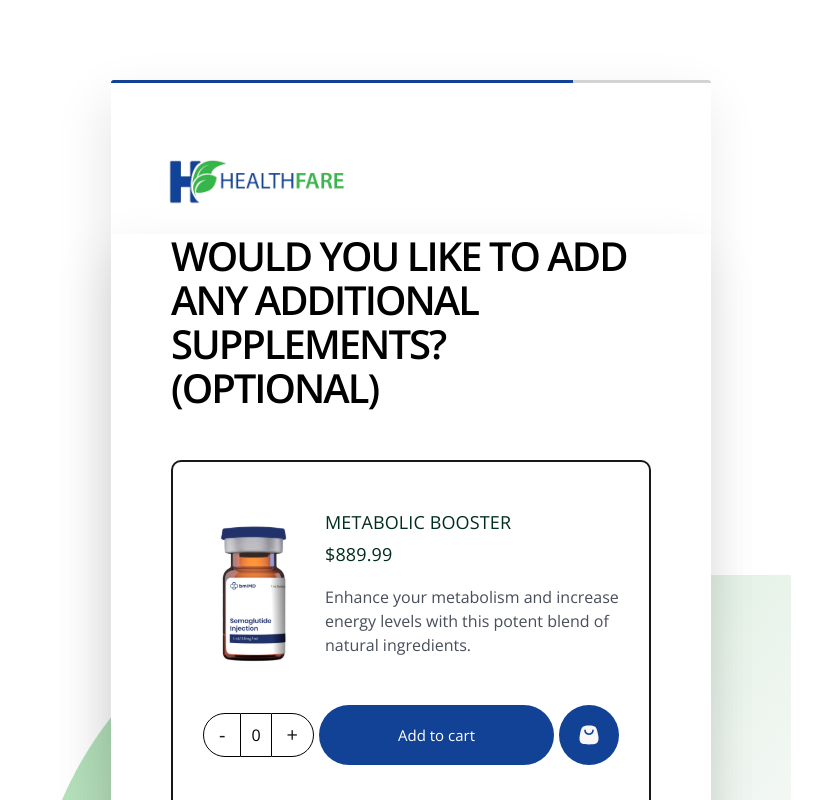
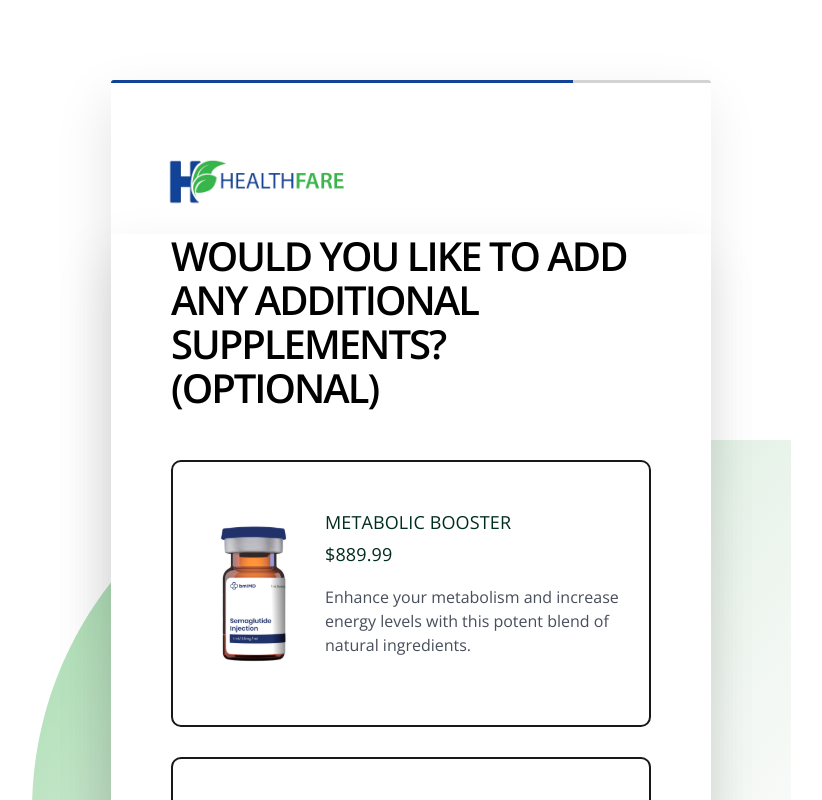
Before and after one commit to ShaYri12/HealthFare, a Next.js app: page / in a window 1280 px wide. Both pictures are taken after a click on the button "Add Supplements". Shown: the top 800 px of the page, without its empty margins (229-1051 px from the left). Built offline with nearby package versions, Linux system fonts and the light colour scheme.

Commit message:
fix the client requriemnets

```diff
--- a/app/components/AddSuppliment.js
+++ b/app/components/AddSuppliment.js
@@ -1,55 +1,13 @@
-'use client'
-
+'use client';
 import '../styles/stepthree.css';
 import '../styles/form.css';
-import { useTranslation } from 'react-i18next';
-import React, { useEffect, useState } from 'react';
+import { useTranslation } from 'react-i18next'; // Import useTranslation hook
+import React, { useState } from 'react';
 
-const StepThree = ({ handleOrignalStep, handleChange, values, cart2, setCart2 }) => {
-  const { t } = useTranslation();
 
-  // Function to add items to the cart
-  const addToCart = (item) => {
-    // Check if the item already exists in the cart based on title
-    const existingItem = cart2.find(cartItem => cartItem.title === item.title);
+const StepThreeCard = ({ imgSrc, title, price, desc, addToCart, handleOrignalStep }) => {
+    const [quantity, setQuantity] = useState(1);
 
-    if (existingItem) {
-      // Item already exists, update the quantity
-      const updatedCart = cart2.map(cartItem => {
-        if (cartItem.title === item.title) {
-          return {
-            ...cartItem,
-            quantity: item.quantity // Update the quantity to the new selected quantity
-          };
-        }
-        return cartItem;
-      });
-      setCart2(updatedCart); // Update the cart state with the updated item
-      console.log(cart2)
-      handleOrignalStep
-    } else {
-      // Item does not exist, add it to the cart
-      setCart2(prevCart2 => [...prevCart2, item]);
-      console.log(cart2)
-      handleOrignalStep
-    }
-  };
-
-  // Component for each card representing a product
-  const StepThreeCard = ({ imgSrc, title, price, desc }) => {
-    const [quantity, setQuantity] = useState(0);
-
-    useEffect(() => {
-      // Check if the item exists in the cart and update quantity accordingly
-      const foundItem = cart2.find(item => item.title === title);
-      if (foundItem) {
-        setQuantity(foundItem.quantity);
-      } else {
-        setQuantity(0);
-      }
-    }, [cart2, title]); // Re-run effect when cart or title changes
-
-    // Handler for adding item to cart
     const handleAddToCart = () => {
       if (quantity > 0) {
         const item = {
@@ -59,132 +17,76 @@ const StepThree = ({ handleOrignalStep, handleChange, values, cart2, setCart2 })
           desc: desc,
           quantity: quantity,
         };
-
-        addToCart(item); // Add item to cart
+        addToCart(item); // Notify parent component (StepThree) about the added item
+        handleOrignalStep(); // Proceed to the next step
       } else {
         console.log('Quantity should be greater than zero to add to cart.');
         // Optionally, you could display an error message or alert the user.
       }
     };
 
-    // Handlers for increasing and decreasing quantity
-    const increaseQuantity = () => {
-      setQuantity(quantity + 1);
-    };
-
-    const decreaseQuantity = () => {
-      if (quantity > 1) {
-        setQuantity(quantity - 1);
-      }
-    };
-
-    const removeFromCart = () => {
-      const updatedCart = cart2.filter(cartItem => cartItem.title !== title);
-      setCart2(updatedCart);
-      setQuantity(0)
-      console.log("AS:",cart2)
-    };
-
-    // Check if the item is already in cart
-    const isInCart = cart2.some(item => item.title === title);
-    const quantityInCart = isInCart ? cart2.find(item => item.title === title).quantity : 0;
-
-
     return (
-      <div className="card card-supplement">
-        <div className="card-top">
-          <div className="card-img">
+      <div className='card card-suppliment' onClick={handleAddToCart}>
+        <div className='card-top'>
+          <div className='card-img'>
             <img src={imgSrc} alt={title} />
           </div>
-          <div className="card-title-price title-price-stepthree">
+          <div className='card-title-price title-price-stepthree'>
             <h3>{title}</h3>
-            <div className="price-desc">
+            <div className='price-desc'>
               <h3>{price}</h3>
               <p>{desc}</p>
             </div>
           </div>
         </div>
-        <div className="btn-group btn-group-stepthree">
-          <div className="quantity-control">
-            <button
-              className="quantity-btn quantity-increase"
-              onClick={decreaseQuantity}
-            >
-              -
-            </button>
-            <span>{quantity}</span>
-            <button
-              className="quantity-btn quantity-dicrease"
-              onClick={increaseQuantity}
-            >
-              +
-            </button>
-          </div>
-          {isInCart ? (
-            <div className="forward-btns">
-              <button
-                className="long-btn add-cart-btn"
-                onClick={handleAddToCart}
-              >
-                {quantityInCart} - In Cart
-              </button>
-              <button
-                className="arrow-btn cart-btn in-cart"
-                onClick={removeFromCart}
-              >
-                <img src="/assets/delete.svg" alt="cart" />
-              </button>
-            </div>
-          ) : (
-            <div className="forward-btns">
-              <button
-                className="long-btn add-cart-btn"
-                onClick={handleAddToCart}
-              >
-                Add to cart
-              </button>
-              <button className="arrow-btn cart-btn">
-                <img src="/assets/cart.svg" alt="cart" />
-              </button>
-            </div>
-          )}
-        </div>
       </div>
     );
   };
 
-  // Data for cards displaying products
+
+const StepThree = ({handleOrignalStep, handleChange, values, cartitem }) => {
+  const [cart, setCart] = useState([]);
+  const { t } = useTranslation(); // Initialize useTranslation hook
+
+  const addToCart = (item) => {
+    setCart(prevCart => [...prevCart, item]);
+    cartitem(item)
+    console.log('Cart:', [...cart, item]); // Log the updated cart for debugging
+  };
+
   const cardsData = [
     {
       imgSrc: "/assets/step3-product1.svg",
-      title: t('stepThree.product1.title'),
+      title: t('stepThree.product1.title'), // Translate title using t function
       price: "$889.99",
-      desc: t('stepThree.product1.description'),
+      desc: t('stepThree.product1.description'), // Translate description using t function
     },
     {
       imgSrc: "/assets/step3-product2.svg",
-      title: t('stepThree.product2.title'),
+      title: t('stepThree.product2.title'), // Translate title using t function
       price: "$889.99",
       savings: "$360",
-      desc: t('stepThree.product2.description'),
+      desc: t('stepThree.product2.description'), // Translate description using t function
     },
     {
       imgSrc: "/assets/step3-product3.svg",
-      title: t('stepThree.product3.title'),
+      title: t('stepThree.product3.title'), // Translate title using t function
       price: "$889.99",
-      desc: t('stepThree.product3.description'),
+      desc: t('stepThree.product3.description'), // Translate description using t function
     },
   ];
 
   return (
     <div className="formContainer step-form">
       <div className="title-info">
-        <h2>{t('stepThree.title')}</h2>
+        <h2>{t('stepThree.title')}</h2> {/* Translate title using t function */}
       </div>
       {cardsData.map((card, index) => (
         <StepThreeCard
           key={index}
           {...card}
+          addToCart={addToCart}
+          handleOrignalStep={handleOrignalStep}
         />
       ))}
 
@@ -193,14 +95,12 @@ const StepThree = ({ handleOrignalStep, handleChange, values, cart2, setCart2 })
           <img src="/assets/arrow.svg" alt="arrow" /> {t('stepThree.back')}
         </button>
         <div className='forward-btns'>
-          <button className='long-btn long-btn-stepthree' onClick={handleOrignalStep}>
-            {t('stepFour.continueJourney')}
-          </button>
+          <button className='long-btn long-btn-stepthree' onClick={handleOrignalStep}>{t('stepFour.continueJourney')}</button> {/* Translate Skip button using t function */}
         </div>
       </div>
 
       <div className='review-inline review-md review-stepthree'>
-        <h3>{t('review.excellent')}</h3>
+        <h3>{t('review.excellent')}</h3> {/* Translate Excellent using t function */}
         <div className='stars'>
           <img src="/assets/star.png" alt="star"/>
           <img src="/assets/star.png" alt="star"/>
@@ -208,14 +108,14 @@ const StepThree = ({ handleOrignalStep, handleChange, values, cart2, setCart2 })
           <img src="/assets/star.png" alt="star"/>
           <img src="/assets/star.png" alt="star"/>
         </div>
-        <p className='reviews'>456 <span>{t('review.reviewsOn')}</span></p>
+        <p className='reviews'>456 <span>{t('review.reviewsOn')}</span></p> {/* Translate reviewsOn using t function */}
         <div className='trustpilot'>
           <img src="/assets/star-trustpilot.svg" alt="trust"/> <span>Trustpilot</span>
         </div>
       </div>
 
       <div className='review review-sm'>
-        <h3>{t('review.excellent')}</h3>
+        <h3>{t('review.excellent')}</h3> {/* Translate Excellent using t function */}
         <div className='stars'>
           <img src="/assets/star.png" alt="star"/>
           <img src="/assets/star.png" alt="star"/>
--- a/app/components/StepThreeCard.js
+++ b/app/components/StepThreeCard.js
@@ -1,19 +1,8 @@
 'use client';
+import React, { useState, useEffect } from 'react';
 
-import next from 'next';
-import '../styles/stepthree.css'
-import React, { useState } from 'react';
-
-const StepThreeCard = ({ imgSrc, title, price, desc, quantityInCart, addToCart, nextStep, cart, setCart}) => {
-  const [quantity, setQuantity] = useState(0);
-
-  const increaseQuantity = () => {
-    setQuantity(prevQuantity => prevQuantity + 1);
-  };
-
-  const decreaseQuantity = () => {
-    setQuantity(prevQuantity => Math.max(prevQuantity - 1, 0)); // Ensure quantity doesn't go below 0
-  };
+const StepThreeCard = ({ imgSrc, title, price, desc, addToCart, nextStep }) => {
+  const [quantity, setQuantity] = useState(1);
 
   const handleAddToCart = () => {
     if (quantity > 0) {
@@ -24,40 +13,16 @@ const StepThreeCard = ({ imgSrc, title, price, desc, quantityInCart, addToCart,
         desc: desc,
         quantity: quantity,
       };
-
-      // Check if the item already exists in the cart
-      const existingItem = cart.find(cartItem => cartItem.title === title);
-      if (existingItem) {
-        // Item exists, update its quantity
-        const updatedCart = cart.map(cartItem =>
-          cartItem.title === title ? { ...cartItem, quantity: cartItem.quantity + quantity } : cartItem
-        );
-        setCart(updatedCart);
-        console.log("AS:",cart)
-        nextStep()
-      } else {
-        // Item doesn't exist, add it to the cart
-        addToCart(item);
-        console.log("AS1:",cart)
-        nextStep()
-      }
+      addToCart(item); // Notify parent component (StepThree) about the added item
+      nextStep(); // Proceed to the next step
     } else {
       console.log('Quantity should be greater than zero to add to cart.');
       // Optionally, you could display an error message or alert the user.
     }
   };
 
-  const removeFromCart = () => {
-    const updatedCart = cart.filter(cartItem => cartItem.title !== title);
-    setCart(updatedCart);
-    setQuantity(0)
-    console.log("AS:",cart)
-  };
-
-  const isInCart = quantityInCart > 0;
-
   return (
-    <div className='card card-suppliment' >
+    <div className='card card-suppliment' onClick={handleAddToCart}>
       <div className='card-top'>
         <div className='card-img'>
           <img src={imgSrc} alt={title} />
@@ -69,33 +34,6 @@ const StepThreeCard = ({ imgSrc, title, price, desc, quantityInCart, addToCart,
             <p>{desc}</p>
           </div>
         </div>
-
-      </div>
-      <div className="btn-group btn-group-stepthree">
-        <div className='quantity-control'>
-            <button className='quantity-btn quantity-increase' onClick={decreaseQuantity}>-</button>
-            <span>{quantity}</span>
-            <button className='quantity-btn quantity-dicrease' onClick={increaseQuantity}>+</button>
-        </div>
-        {isInCart ? (
-          <div className='forward-btns'>
-          <button className="long-btn add-cart-btn" onClick={handleAddToCart}>
-           {quantityInCart} - In Cart
-          </button>
-          <button className="arrow-btn cart-btn in-cart" onClick={removeFromCart}>
-            <img src="/assets/delete.svg" alt="cart" />
-          </button>
-        </div>
-        ):(
-        <div className='forward-btns'>
-          <button className="long-btn add-cart-btn" onClick={handleAddToCart}>
-            Add to cart
-          </button>
-          <button className="arrow-btn cart-btn">
-            <img src="/assets/cart.svg" alt="cart" />
-          </button>
-        </div>
-      )}
       </div>
     </div>
   );
--- a/app/page.js
+++ b/app/page.js
@@ -87,7 +87,7 @@ const Home = () => {
     <StepSeven prevStep={prevStep} nextStep={nextStep} handleChange={handleChange} values={formValues} />,
     <StepEight prevStep={prevStep} nextStep={nextStep} handleChange={handleChange} values={formValues} />,
     <StepNine prevStep={prevStep} nextStep={nextStep} handleChange={handleChange} values={formValues} />,
-    <StepTen prevStep={prevStep} nextStep={nextStep} handleChange={handleChange} values={formValues} cart={cart} cart2={cart2} addSuppliment={handleAddSuppliment}/>,
+    <StepTen prevStep={prevStep} nextStep={nextStep} handleChange={handleChange} values={formValues} cart={cart} cart2={cart2} setCart={setCart} addSuppliment={handleAddSuppliment} />,
     <StepEleven prevStep={prevStep} nextStep={nextStep} handleChange={handleChange} values={formValues} />,
     <StepTwelve prevStep={prevStep} nextStep={nextStep} handleChange={handleChange} values={formValues} />,
     <StepThirteen prevStep={prevStep} handleSubmit={handleSubmit} handleChange={handleChange} values={formValues} />,
@@ -102,7 +102,7 @@ const Home = () => {
         <div className="logo">
           <img src="/assets/logo.webp" alt="Logo" />
         </div>
-        {showAddSuppliment ? <AddSuppliment handleOrignalStep={handleOrignalStep} cartitem={cartitem} cart2={cart} setCart2={setCart}/> : showNotEligible ? <NotEligible prevStep={prevStep} /> : steps[step - 1]}
+        {showAddSuppliment ? <AddSuppliment handleOrignalStep={handleOrignalStep} cartitem={cartitem}/> : showNotEligible ? <NotEligible prevStep={prevStep} /> : steps[step - 1]}
       </div>
     </div>
     </I18nextProvider>
```
Also changed, not shown: app/components/StepTen.js (+50 -11 lines), app/components/StepThree.js (+9 -26 lines), app/styles/stepten.css (+10 -5 lines).
